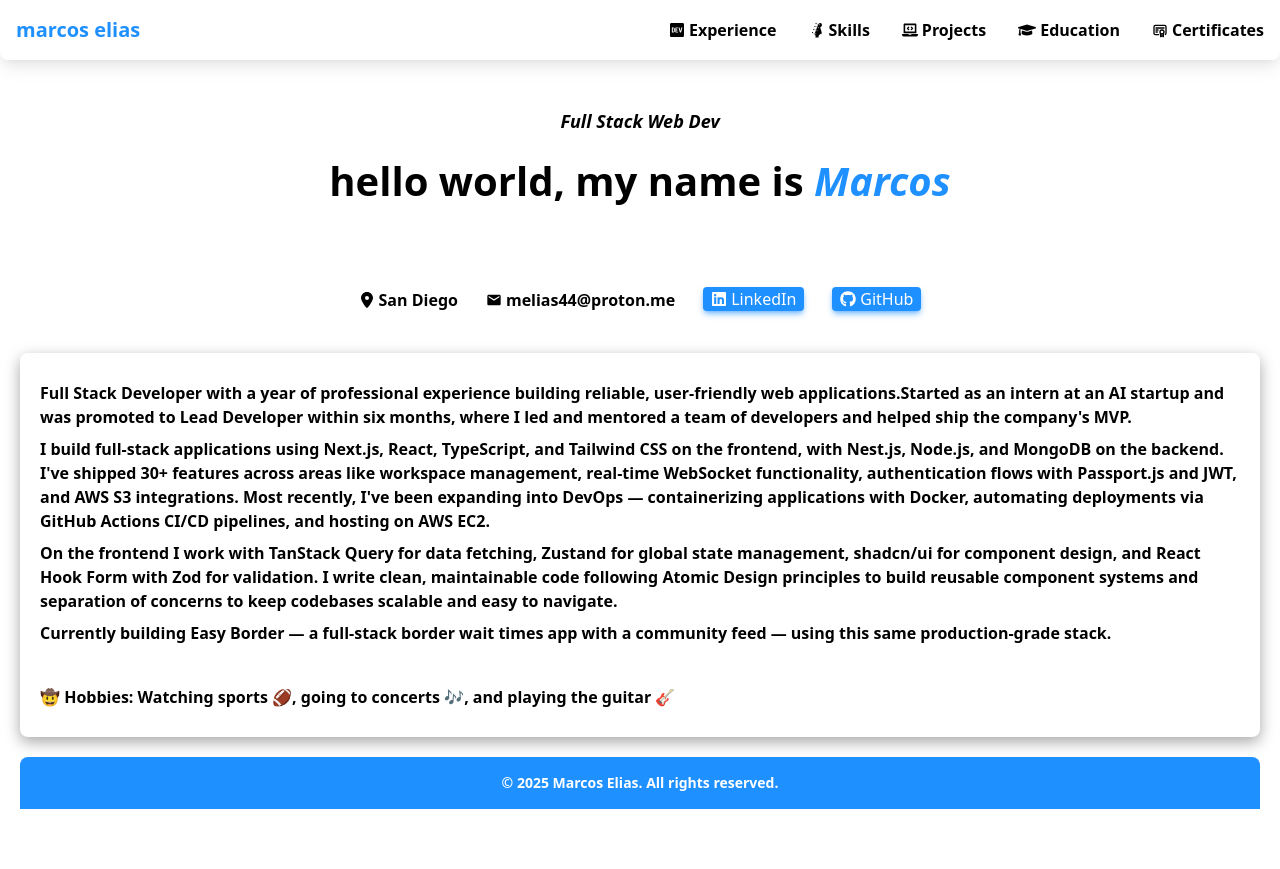
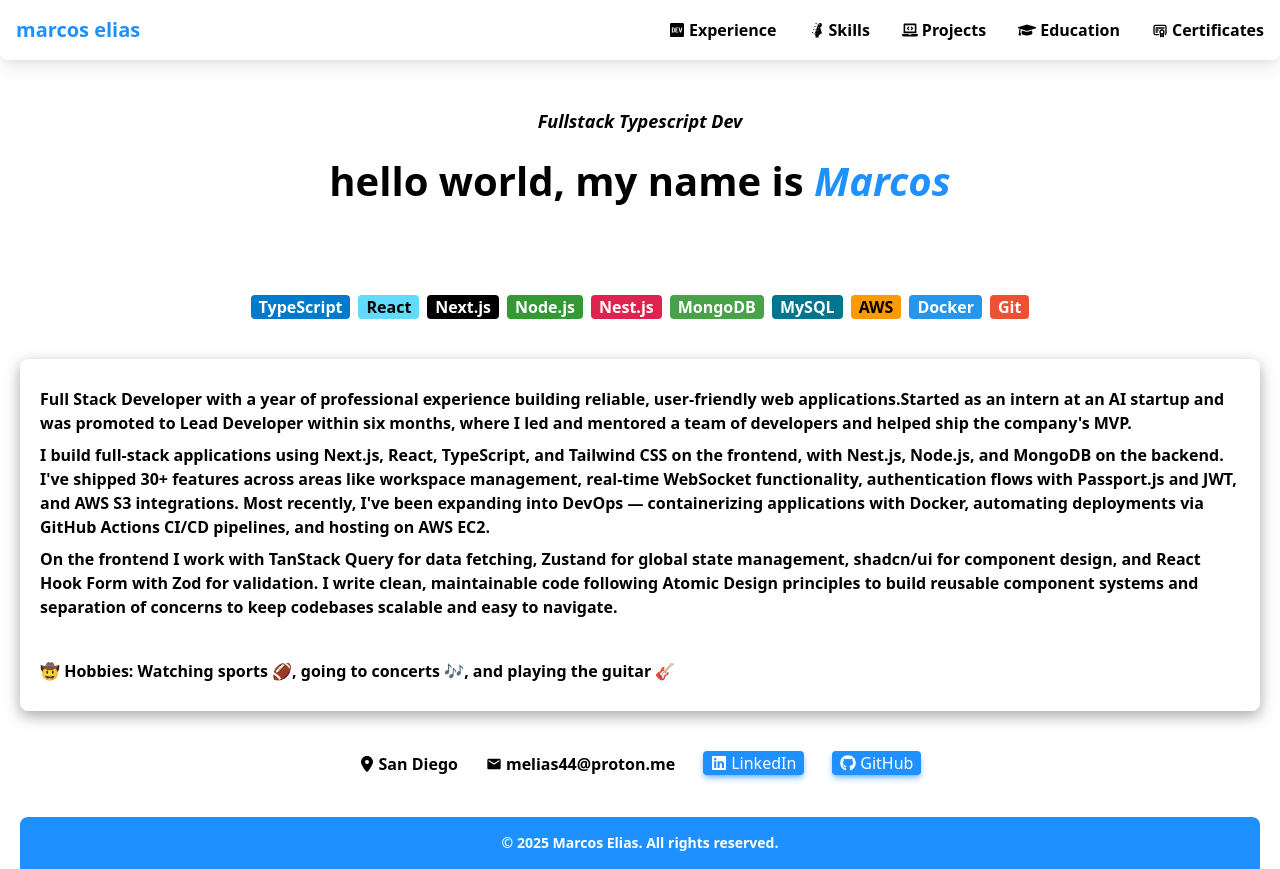
Before and after one commit to mark-elias/MyPortfolio_Next.js, a Next.js app: page / in a window 1280 px wide. Before the commit the page ends 809 px from the top, so only its background shows below. Built offline with nearby package versions, Linux system fonts and the light colour scheme.

Commit message:
add CoreStack component, update homepage

```diff
--- a/src/app/page.tsx
+++ b/src/app/page.tsx
@@ -1,12 +1,13 @@
 // components
-import { Contact, Hero, Summary } from "@/components/organisms";
+import { Contact, Hero, Summary, CoreStack } from "@/components/organisms";
 
 function HomePage() {
   return (
     <div>
-      <Hero></Hero>
-      <Contact></Contact>
-      <Summary></Summary>
+      <Hero />
+      <CoreStack />
+      <Summary />
+      <Contact />
     </div>
   );
 }
--- /dev/null
+++ b/src/components/organisms/CoreStack.tsx
@@ -0,0 +1,25 @@
+// badges
+import { BadgeList } from "@/components/organisms";
+
+const coreStack = [
+  "TypeScript",
+  "React",
+  "Next.js",
+  "Node.js",
+  "Nest.js",
+  "MongoDB",
+  "MySQL",
+  "AWS",
+  "Docker",
+  "Git",
+];
+
+function CoreStack() {
+  return (
+    <section className="flex justify-center">
+      <BadgeList badgeList={coreStack} />
+    </section>
+  );
+}
+
+export default CoreStack;
--- a/src/components/organisms/Summary.tsx
+++ b/src/components/organisms/Summary.tsx
@@ -7,7 +7,6 @@
       <p>{summaryText.summary1}</p>
       <p>{summaryText.summary2}</p>
       <p>{summaryText.summary3}</p>
-      <p>{summaryText.summary4}</p>
       <p className="mt-10">{summaryText.summary5}</p>
     </section>
   );
--- a/src/components/organisms/index.ts
+++ b/src/components/organisms/index.ts
@@ -7,5 +7,15 @@
 import Contact from "./Contact";
 import BadgeList from "./BadgeList";
 import ProjectCard from "./ProjectCard";
+import CoreStack from "./CoreStack";
 
-export { Navbar, Footer, Hero, Summary, Contact, BadgeList, ProjectCard };
+export {
+  Navbar,
+  Footer,
+  Hero,
+  Summary,
+  Contact,
+  BadgeList,
+  ProjectCard,
+  CoreStack,
+};
--- a/src/constants/hero.constants.ts
+++ b/src/constants/hero.constants.ts
@@ -1,5 +1,5 @@
 export const heroText = {
   title: "hello world, my name is",
   name: "Marcos",
-  subtitle: "Full Stack Web Dev",
+  subtitle: "Fullstack Typescript Dev",
 };
--- a/src/hooks/useBadgeMaker.ts
+++ b/src/hooks/useBadgeMaker.ts
@@ -88,6 +88,7 @@
   "GitHub Pages": { backgroundColor: "#181717", textColor: "#FFFFFF" },
 
   // Cloud Services & Tools
+  "AWS": { backgroundColor: "#FF9900", textColor: "#000000" },
   "AWS S3": { backgroundColor: "#FF9900", textColor: "#000000" },
   "AWS EC2": { backgroundColor: "#FF9900", textColor: "#000000" },
 
```
